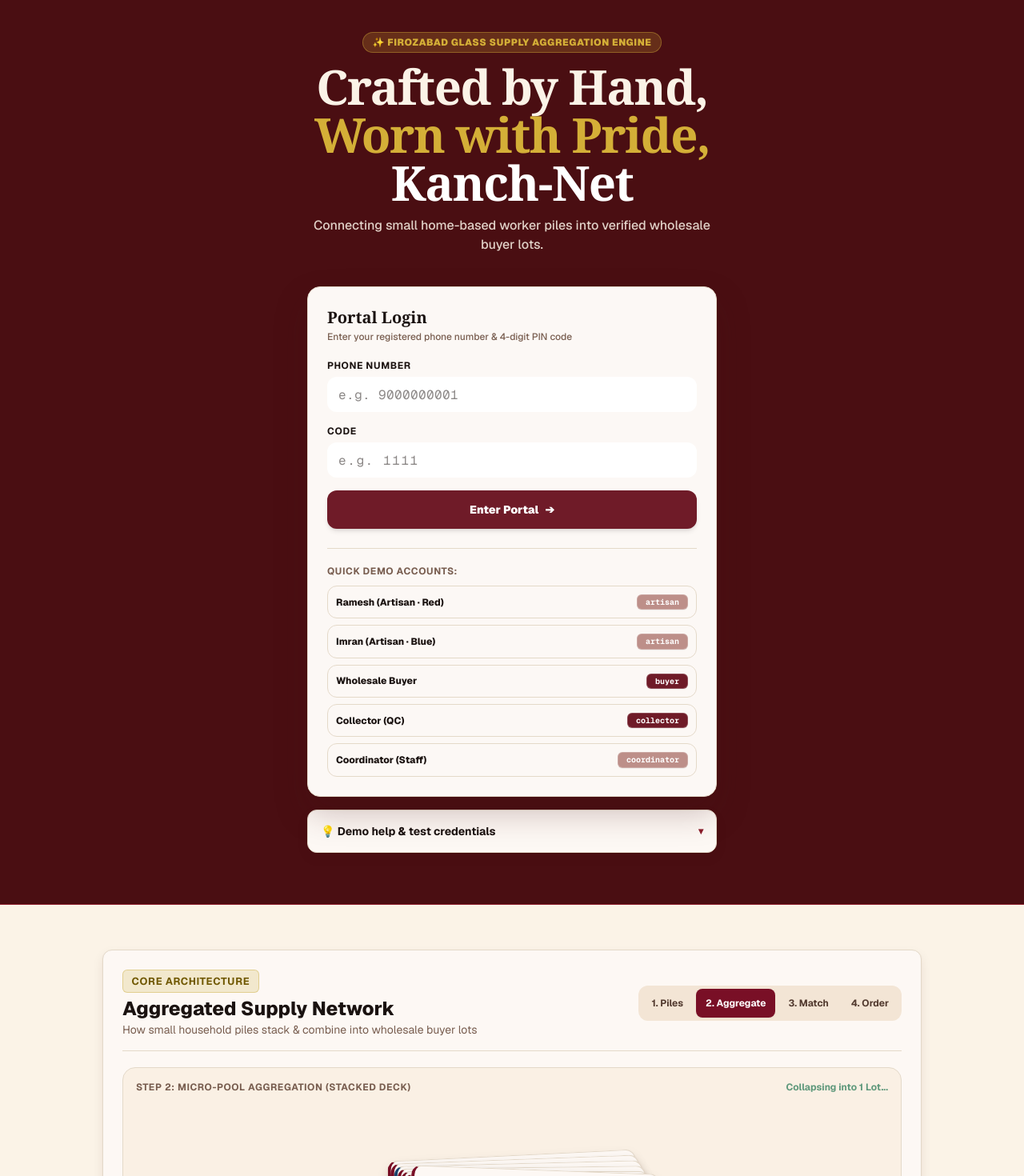
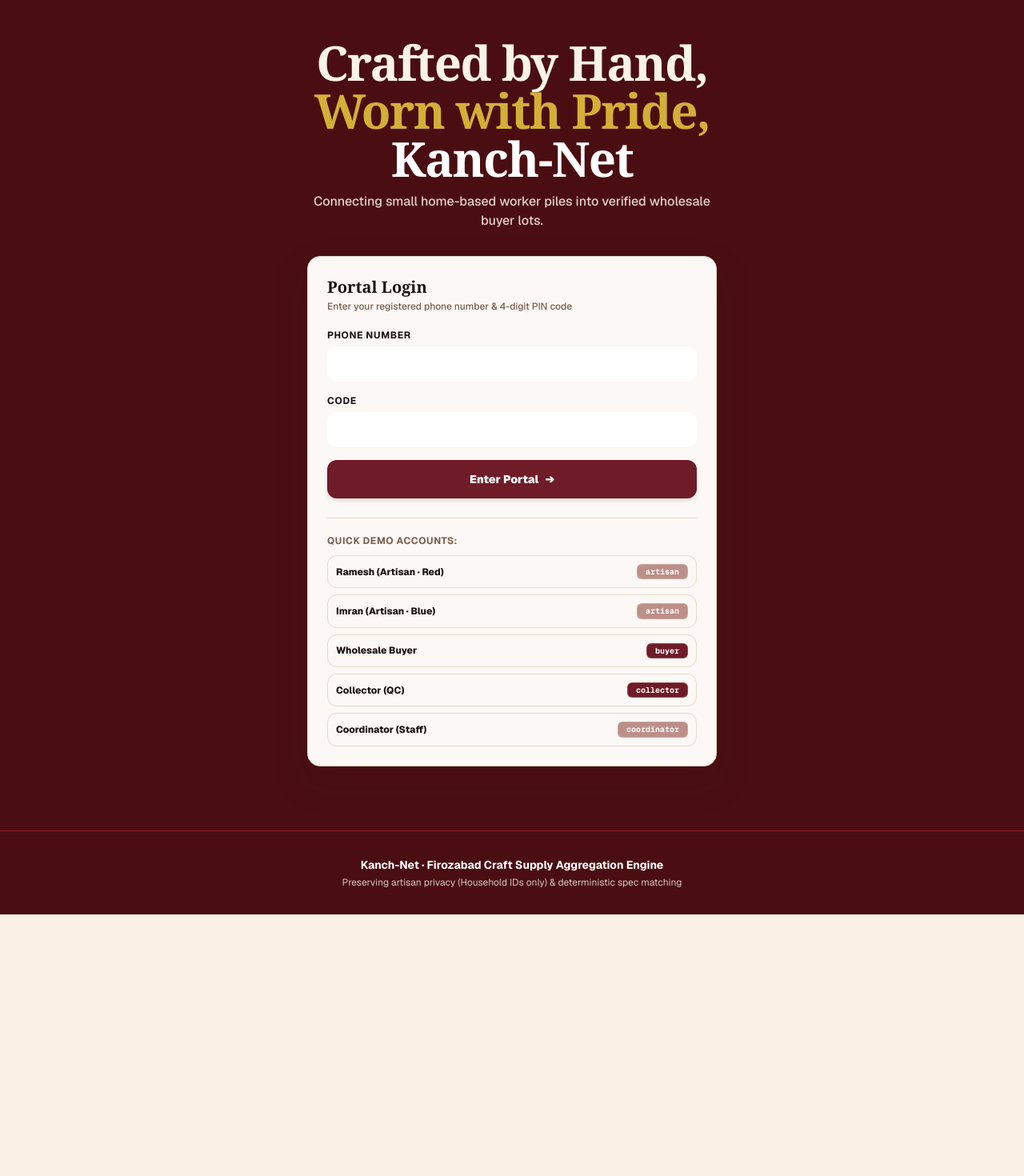
Before and after one commit to krishporwal011/redesign-kench-net, a Next.js app: page / in a window 1280 px wide. Shown: the top 1470 px of the page at 80% size. After the commit the page ends 1143 px from the top, so only its background shows below. Built offline with nearby package versions, Linux system fonts and the light colour scheme.

Commit message:
refactor: remove promotional banners and demo help dropdown, clear input placeholders

```diff
--- a/app/page.tsx
+++ b/app/page.tsx
@@ -1,9 +1,5 @@
 "use client";
 
-import AggregationVisualizer from "@/components/AggregationVisualizer";
-import CollageSection from "@/components/CollageSection";
-import CraftRibbon3D from "@/components/CraftRibbon3D";
-import GlassmorphicStage from "@/components/GlassmorphicStage";
 import LoginForm from "@/components/LoginForm";
 import PreloaderIntro from "@/components/PreloaderIntro";
 import { useLanguage } from "@/lib/LanguageContext";
@@ -17,19 +13,15 @@ export default function HomePage() {
       {/* 1. Preloader Intro Animation */}
       <PreloaderIntro />
 
-      <main className="kn-shell min-h-screen">
+      <main className="kn-shell min-h-screen flex flex-col justify-between">
         {/* 2. Hero Section: Deep Maroon (#4A0E12) Canvas with Gold Spotlight */}
-        <section className="relative bg-[#4a0e12] text-[#fbf3e7] pt-10 pb-16 px-4 sm:px-6 overflow-hidden border-b border-[#8c1c2b]">
+        <section className="relative bg-[#4a0e12] text-[#fbf3e7] pt-12 pb-20 px-4 sm:px-6 overflow-hidden flex-1 flex flex-col justify-center">
           {/* Radial Spotlight Glow */}
           <div className="absolute inset-0 hero-spotlight pointer-events-none" />
 
-          <div className="relative z-10 mx-auto max-w-5xl">
+          <div className="relative z-10 mx-auto max-w-5xl w-full">
             {/* Hero Top Copy & Stacked Headline */}
-            <div className="text-center max-w-2xl mx-auto space-y-3">
-              <span className="inline-flex items-center gap-1.5 px-3 py-1 rounded-full bg-[#d4af37]/20 border border-[#d4af37]/40 text-[#d4af37] text-xs font-black uppercase tracking-wider">
-                ✨ {hi ? "फिरोजाबाद काँच क्राफ्ट सप्लाई नेटवर्क" : "Firozabad Glass Supply Aggregation Engine"}
-              </span>
-
+            <div className="text-center max-w-2xl mx-auto space-y-3 mb-8">
               <h1 className="text-3xl sm:text-5xl lg:text-6xl font-black text-[#fbf3e7] tracking-tight leading-none font-serif">
                 {hi ? "हाथों से निर्मित," : "Crafted by Hand,"} <br />
                 <span className="text-[#d4af37]">
@@ -43,59 +35,12 @@ export default function HomePage() {
               </p>
             </div>
 
-            {/* Centered Login Portal Container */}
-            <div className="mt-10 max-w-md sm:max-w-lg mx-auto space-y-4">
+            {/* Centered Login Portal Form */}
+            <div className="max-w-md sm:max-w-lg mx-auto">
               <LoginForm />
-
-              {/* Collapsible Test Account Help */}
-              <details className="kn-card p-4 border-[#e4d9c9] bg-[#fffdf9] text-xs text-[#523a2f]">
-                <summary className="cursor-pointer font-bold text-sm text-[#1a1210] flex items-center justify-between">
-                  <span>💡 {hi ? "डेमो सहायता और लॉगिन जानकारी" : "Demo help & test credentials"}</span>
-                  <span className="text-xs text-[#8c1c2b]">▾</span>
-                </summary>
-                <div className="mt-3 pt-3 border-t border-[#e4d9c9] space-y-2 font-mono text-xs">
-                  <p className="flex justify-between">
-                    <span>9000000001 / 1111</span>
-                    <span className="font-bold text-[#8c1c2b] font-sans">Ramesh — artisan</span>
-                  </p>
-                  <p className="flex justify-between">
-                    <span>9000000003 / 3333</span>
-                    <span className="font-bold text-[#8c1c2b] font-sans">Imran — artisan (blue)</span>
-                  </p>
-                  <p className="flex justify-between">
-                    <span>9000000030 / 3030</span>
-                    <span className="font-bold text-[#8c1c2b] font-sans">Buyer — wholesale</span>
-                  </p>
-                  <p className="flex justify-between">
-                    <span>9000000010 / 1010</span>
-                    <span className="font-bold text-[#8c1c2b] font-sans">Collector — pickup QC</span>
-                  </p>
-                  <p className="flex justify-between">
-                    <span>9000000020 / 2020</span>
-                    <span className="font-bold text-[#8c1c2b] font-sans">Coordinator — matching</span>
-                  </p>
-                </div>
-              </details>
             </div>
           </div>
         </section>
-
-        {/* 3. Transition into Warm Ivory (#FBF3E7) Background */}
-        <div className="bg-[#fbf3e7] text-[#1a1210] px-4 sm:px-6 py-8">
-          <div className="mx-auto max-w-5xl space-y-12">
-            {/* Process Aggregation Visualizer */}
-            <AggregationVisualizer />
-
-            {/* Overlapping Photo Collage Section */}
-            <CollageSection />
-
-            {/* 3D Extruded Craft Ribbon Engine */}
-            <CraftRibbon3D />
-
-            {/* Glassmorphic Stage & Escrow Guarantee */}
-            <GlassmorphicStage />
-          </div>
-        </div>
 
         {/* Footer Info */}
         <footer className="bg-[#4a0e12] text-[#fbf3e7]/80 py-8 px-4 sm:px-6 border-t border-[#8c1c2b] text-center text-xs space-y-1">
--- a/components/LoginForm.tsx
+++ b/components/LoginForm.tsx
@@ -97,7 +97,7 @@ export default function LoginForm() {
             onChange={(e) => setPhone(e.target.value)}
             inputMode="numeric"
             autoComplete="tel"
-            placeholder={t("login.phonePlaceholder")}
+            placeholder=""
             className="w-full h-11 px-3.5 rounded-xl border-1.5 border-[#d0c2b0] bg-white text-base tracking-wide font-mono text-[#1A1210] focus:border-[#6F1B28] focus:ring-3 focus:ring-[#6F1B28]/12 outline-none transition-all duration-150"
             required
             disabled={status !== "idle"}
@@ -116,7 +116,7 @@ export default function LoginForm() {
             onChange={(e) => setCode(e.target.value)}
             inputMode="numeric"
             type="password"
-            placeholder={t("login.codePlaceholder")}
+            placeholder=""
             className="w-full h-11 px-3.5 rounded-xl border-1.5 border-[#d0c2b0] bg-white text-base tracking-widest font-mono text-[#1A1210] focus:border-[#6F1B28] focus:ring-3 focus:ring-[#6F1B28]/12 outline-none transition-all duration-150"
             required
             disabled={status !== "idle"}
```
